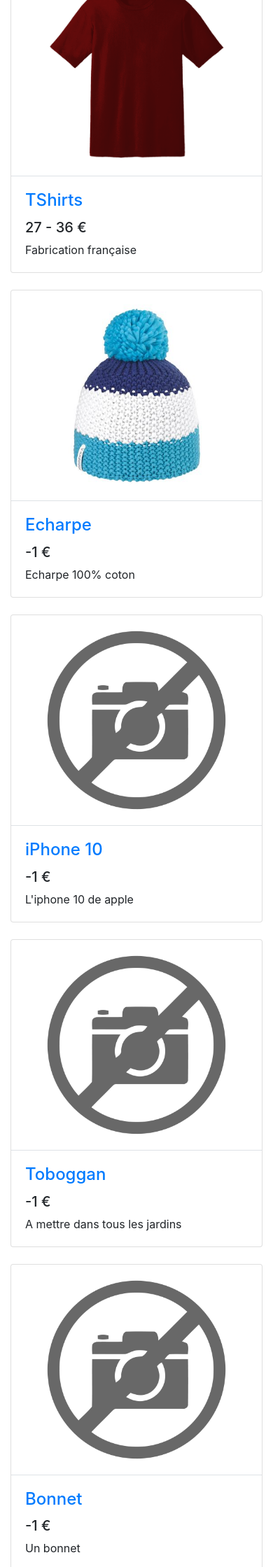
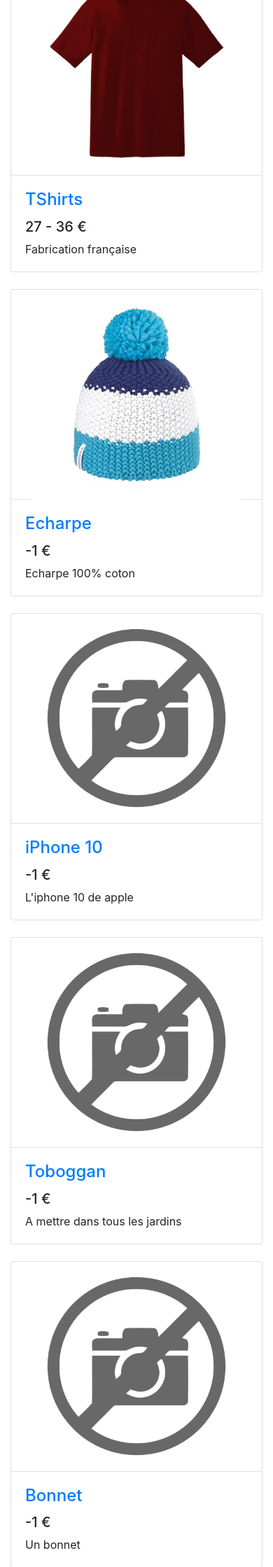
Before and after one commit to Grp11-ProjetPiscine-Polytech-3A/MarketPlace, a CodeIgniter app: page /database/Produits/ in a window 390 px wide. Shown: the part 555-2794 px from the top of the page at 70% size. Run offline with CodeIgniter, Linux system fonts and the light colour scheme; data comes from the database, SQL or seed files in the repository.

Commit message:
FIX : Images responsives liste produits

```diff
--- a/application/views/Produits/liste_produits.php
+++ b/application/views/Produits/liste_produits.php
@@ -1,18 +1,22 @@
 <div id="liste_produits">
 
     <div class="row">
-        <?php if(isset($produits)): ?>
+        <?php if (isset($produits)): ?>
             <?php foreach ($produits as $p): ?>
                 <div class="col-lg-4 col-md-6 mb-4">
                     <div class="card h-100">
-                        <a  class="border-bottom" href="<?php echo site_url('/Produits/fiche_produit/' . $p->idProduitType) ?>" style="display:flex; justify-content: center">
-                            <img class="card-img-top" src="<?php echo $p->img_url ?>" alt="<?php echo $p->nomProduitType ?>" style="height:300px; width: auto;">
+                        <a  class="border-bottom" href="<?php echo site_url('/Produits/fiche_produit/' . $p->idProduitType) ?>" style="display:flex;align-items: center; justify-content: center; height:300px;">
+                            <div style="height: fit-content">
+                                <img class="card-img-top" src="<?php echo $p->img_url ?>" alt="<?php echo $p->nomProduitType ?>" style="height:100%; width: 100%; max-height: 300px;">
+                            </div>
                         </a>
                         <div class="card-body">
                             <h4 class="card-title">
+
                                 <a href="<?php echo site_url('/Produits/fiche_produit/' . $p->idProduitType) ?>">
                                     <?php echo $p->nomProduitType ?>
                                 </a>
+
                             </h4>
                             <h5><?php echo $p->prixProduitType ?> €</h5>
                             <p class="card-text"><?php echo $p->descriptionProduitType ?></p>
```
